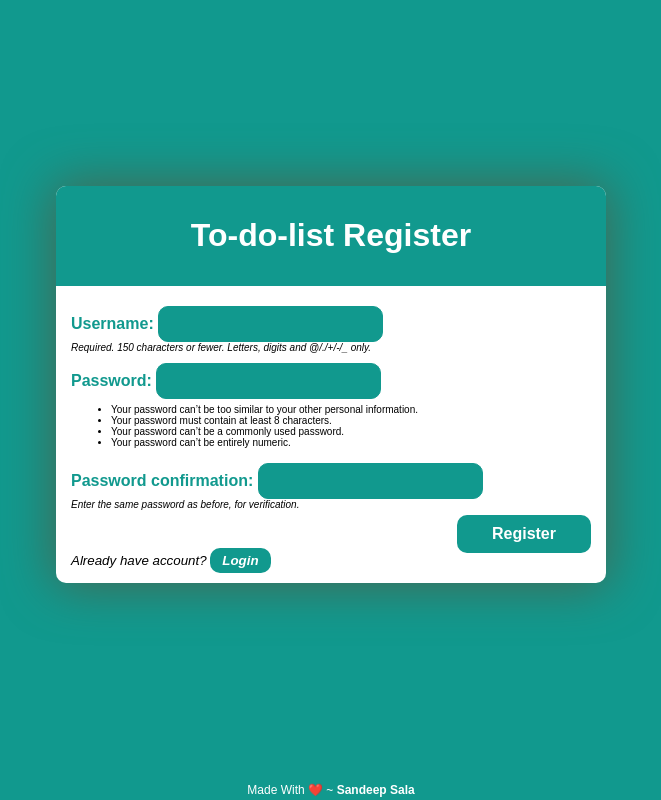
After one commit to sandeep-sala/to-do-list-dj, a Django app: page /register/ in a window 1280 px wide. The commit adds this page. Shown: the whole page, without its empty margins (309-970 px from the left). Run offline with Django 4.2, Linux system fonts and the light colour scheme.

Commit message:
Updated to do functionality

```diff
--- a/config/settings.py
+++ b/config/settings.py
@@ -106,12 +106,15 @@ AUTH_PASSWORD_VALIDATORS = [
 
 LANGUAGE_CODE = 'en-us'
 
-TIME_ZONE = 'UTC'
+TIME_ZONE = 'Asia/Kolkata'
 
 USE_I18N = True
 
 USE_TZ = True
 
+LOGIN_REDIRECT_URL = "login/"
+
+LOGIN_URL = "login/"
 
 # Static files (CSS, JavaScript, Images)
 # https://docs.djangoproject.com/en/4.0/howto/static-files/
--- /dev/null
+++ b/todoApp/static/todoApp/css/style.css
@@ -0,0 +1,315 @@
+:root {
+    --black: #322d2dbd;
+    --light-black: #466753;
+    --green: #11998e;
+    --blue: #0000ff;
+    --light-green: #bedad8;
+    --dark-green: #0b1f09b5;
+    --red: #fb6589;
+    --white: #ffffff;
+}
+
+*, *:before, *:after {
+    margin: 0;
+    font-family: sans-serif;
+    box-sizing: inherit;
+}
+
+a {
+    text-decoration: none !important;
+    color: var(--black);
+}
+
+.main-div_warapper {
+    background: var(--green);
+    height: 96vh;
+    box-sizing: border-box;
+    display: flex;
+    justify-content: center;
+    align-items: center;
+    font-size: 16px;
+}
+
+.main-div {
+    width: 550px;
+    max-width: 80%;
+    max-height: 480px;
+    background: var(--white);
+    box-sizing: border-box;
+    border-radius: 10px;
+    box-shadow: 0px 0px 50px 3px var(--light-black);
+}
+
+.helptext {
+    display: block;
+    font-size: x-small;
+    font-style: italic;
+}
+
+.main-header {
+    background: var(--green);
+    height: auto;
+    min-height: 100px;
+    color: var(--white);
+    box-sizing: border-box;
+    padding: 0px 15px 0px 15px;
+    display: flex;
+    justify-content: center;
+    flex-direction: column;
+    border-radius: 10px 10px 0px 0px;
+}
+
+.main-section {
+    box-sizing: border-box;
+    padding: 15px;
+    display: flex;
+    flex-direction: column;
+    justify-content: space-between;
+}
+
+.main-section form.register p, div.main-section > form.create-form p {
+    padding: 5px 0px;
+    box-sizing: border-box;
+}
+
+.main-section > p {
+    font-size: smaller;
+    font-style: italic;
+}
+
+div.main-section > p > a {
+    background: var(--green);
+    padding: 5px 12px;
+    color: var(--white);
+    border: none;
+    font-weight: bold;
+    border-radius: 10px;
+    text-decoration: none;
+}
+
+div.main-section form.register input[type=submit], .search, .create-task, div.main-section > form.create-form input[type=submit] {
+    background: var(--green);
+    padding: 10px 35px;
+    color: var(--white);
+    border: none;
+    font-weight: bold;
+    border-radius: 10px;
+    float: right;
+    text-decoration: none;
+    cursor: pointer;
+}
+
+.logout {
+    background: var(--red);
+    padding: 5px 10px;
+    color: var(--white);
+    border: none;
+    border-radius: 10px;
+    font-weight: bold;
+    text-decoration: none;
+}
+
+.clear {
+    background: var(--blue);
+}
+
+#search-area {
+    padding: 8px;
+    box-sizing: border-box;
+    border: 1px solid var(--green);
+    width: 23em;
+    border-radius: 10px 0px 0px 10px;
+    outline: none;
+}
+
+.search {
+    padding: 8px 14px;
+    border-radius: 0px 10px 10px 0px;
+}
+
+.create-task {
+    padding: 8px 35px;
+}
+
+div.main-section > form.register > ul {
+    font-size: x-small;
+}
+
+div.main-section > form.register label, div.main-section > form.create-form label {
+    color: var(--green);
+    font-weight: bold;
+}
+
+div.main-section > form.create-form label {
+    display: block;
+}
+
+div.main-section > form.create-form input, div.main-section > form.create-form textarea {
+    width: 100%;
+}
+
+div.main-section > form.create-form #id_complete {
+    display: inline-block;
+    width: auto;
+}
+
+div.main-section > form.register input, div.main-section > form.create-form input, div.main-section > form.create-form textarea {
+    border: 1px solid var(--green);
+    font-size: 16px;
+    padding: 8px;
+    border-radius: 10px;
+    background: var(--green);
+    outline: none;
+    color: var(--white);
+}
+
+div.main-section > form.create-form textarea {
+    max-height: 82px;
+    overflow-y: auto;
+    resize: none;
+}
+
+.profile-header {
+    display: flex;
+    justify-content: space-between;
+    width: 100%;
+    align-items: flex-end;
+}
+
+.to-do-content {
+    margin-top: 1em;
+    overflow-y: auto;
+    max-height: 15em;
+}
+
+.to-do-content::-webkit-scrollbar {
+    width: 8px;
+}
+
+.to-do-content::-webkit-scrollbar-button {
+    height: 5px;
+}
+
+.to-do-content::-webkit-scrollbar-thumb {
+    background: var(--green);
+    border-radius: 2rem;
+}
+
+.to-do-content-cards .to-do-content-cards-info .time {
+    opacity: 0.5;
+    font-size: 0.8rem;
+    text-align: inherit;
+}
+
+.to-do-content-cards {
+    display: grid;
+    grid-template-columns: auto 1fr auto;
+    align-items: center;
+    gap: 15px;
+    padding: 10px 20px 10px 5px;
+    border-bottom: 1px solid #d8e8de;
+}
+
+.to-do-content-cards-info {
+    overflow-x: hidden;
+    display: block;
+}
+
+.to-do-content-card-checkbox {
+    width: 25px;
+    text-align: center;
+    height: 25px;
+    border-radius: 50%;
+    border: 2px solid var(--green);
+    color: var(--green);
+    font-weight: 700;
+    cursor: pointer;
+    text-decoration: none;
+}
+
+.to-do-content-card-checkbox-complete {
+    background: var(--green);
+    color: var(--white);
+}
+
+.to-do-content-cards-info .to-do-content-card-task {
+    overflow-x: hidden;
+    white-space: nowrap;
+    text-overflow: ellipsis;
+}
+
+.to-do-content-cards.to-do-content-finish .to-do-content-cards-info {
+    opacity: 0.5;
+    display: block;
+}
+
+.to-do-content-cards.to-do-content-finish .to-do-content-cards-info .to-do-content-card-task {
+    text-decoration: line-through;
+}
+
+.to-do-content-cards .to-do-content-card-delete-btn {
+    visibility: hidden;
+    width: 26px;
+    height: 26px;
+    font-size: 15px;
+    border-radius: 50%;
+    border: 2px solid var(--red);
+    cursor: pointer;
+    text-align: center;
+}
+
+.to-do-content-cards:hover {
+    background: var(--light-green);
+}
+
+.to-do-content-cards:hover .to-do-content-card-delete-btn {
+    visibility: visible;
+}
+
+div.main-header > h1 {
+    text-align: center;
+}
+
+.profile-header-wrapper {
+    padding: 15px 0px 4px;
+}
+
+.profile-header-wrapper h1 {
+    text-align: center;
+}
+
+.profile-header-wrapper h2 > span {
+    color: var(--red);
+}
+
+.profile-header-wrapper > p {
+    text-align: end;
+}
+
+footer.main-div_footer {
+    position: fixed;
+    bottom: 0;
+    text-align: center;
+    width: 100%;
+    color: var(--white);
+    font-size: 12px;
+    padding: 3px;
+    background: var(--green);
+}
+
+::-webkit-scrollbar-track {
+    -webkit-box-shadow: inset 0 0 6px var(--light-black);
+    border-radius: 10px;
+    background-color: var(--white);
+}
+
+::-webkit-scrollbar {
+    width: 8px;
+    background-color: var(--white);
+}
+
+::-webkit-scrollbar-thumb {
+    border-radius: 10px;
+    -webkit-box-shadow: inset 0 0 6px var(--light-black);
+    background-color: var(--green);
+}
--- /dev/null
+++ b/todoApp/templates/todoApp/base.html
@@ -0,0 +1,28 @@
+{% load static %}
+<!DOCTYPE html>
+<html lang="en">
+<head>
+    <meta charset="UTF-8">
+    <meta name="description" content="To do List">
+    <meta name="keywords" content="todo,tasklist,todo-list">
+    <meta name="author" content="Sandeep Sala">
+    <meta name="viewport" content="width=device-width, initial-scale=1.0">
+    <title>{% block title_block %}To do List{% endblock title_block %}</title>
+    <link rel="icon" href="{% static 'todoApp/img/circle-cropped.png' %}" type="image/icon type">
+    <link rel="stylesheet" href="{% static 'todoApp/css/style.css' %}">
+    <script src="{% static 'todoApp/js/app.js' %}"></script>
+</head>
+<body class="main-div_warapper">
+    <div class="main-div">
+        <div class="main-header">
+            {% block header_content %}
+            {% endblock header_content %}
+        </div>
+        <div class="main-section">
+            {% block main_content %}
+            {% endblock main_content %}
+        </div>
+    </div>
+    <footer class="main-div_footer">Made With ❤️ ~ <b>Sandeep Sala</b></footer>
+</body>
+</html>
--- /dev/null
+++ b/todoApp/templates/todoApp/register.html
@@ -0,0 +1,16 @@
+{% extends 'todoApp/base.html' %}
+
+{% block title_block %}Register{% endblock title_block %}
+
+{% block header_content %}
+<h1>To-do-list Register</h1>
+{% endblock header_content %}
+
+{% block main_content %}
+<form class="register" method="POST" action="{% url 'taskRegister' %}">
+    {% csrf_token %}
+    {{ form.as_p }}
+    <input type="submit" value="Register">
+</form>
+<p>Already have account? <a href="{% url 'taskLogin' %}">Login</a></p>
+{% endblock main_content %}
--- a/todoApp/templates/todoApp/task_confirm_delete.html
+++ b/todoApp/templates/todoApp/task_confirm_delete.html
@@ -1,3 +1,6 @@
+{% extends 'todoApp/base.html' %}
+
+{% block content %}
 <a href="{% url 'taskList' %}">Back</a>
 <h1>Delete Task</h1>
 <form method="POST" action="{% url 'taskDelete' task.id %}">
@@ -5,3 +8,4 @@
     <p>Are you sure?</p>
     <input type="submit" value="Delete">
 </form>
+{% endblock content %}
--- a/todoApp/templates/todoApp/task_detail.html
+++ /dev/null
@@ -1,2 +0,0 @@
-<a href="{% url 'taskList' %}">Back</a>
-<h1>{{ task.title }}</h1>
--- a/todoApp/urls.py
+++ b/todoApp/urls.py
@@ -1,10 +1,14 @@
 from django.urls import path
-from .views import taskList, taskDetail, taskCreate, taskUpdate, taskDelete
+from .views import *
 
 urlpatterns = [
     path('', taskList, name="taskList"),
-    path('task/<int:pk>/', taskDetail, name="taskDetail"),
+    path('login/', taskLogin, name="taskLogin"),
+    path('register/', taskRegister, name="taskRegister"),
+    path('logout/', taskLogout, name="taskLogout"),
     path('task-create/', taskCreate, name="taskCreate"),
     path('task-update/<int:pk>/', taskUpdate, name="taskUpdate"),
     path('task-delete/<int:pk>/', taskDelete, name="taskDelete"),
+    path('task-delete-all/', taskDeleteAll, name="taskDeleteAll"),
+    path('task-complete/<int:id>/<int:value>/', completeTask, name="completeTask"),
 ]
--- a/todoApp/views.py
+++ b/todoApp/views.py
@@ -1,34 +1,99 @@
-from django.shortcuts import render
-from django.http import HttpResponse
-from django.views.generic import ListView, DetailView, CreateView, UpdateView, DeleteView
+from django.views.generic import FormView, ListView, CreateView, UpdateView
+from django.views.generic.edit import *
+from django.http import HttpResponseRedirect
+from django.contrib.auth.views import LoginView, LogoutView
+from django.contrib.auth.mixins import LoginRequiredMixin
+from django.contrib.auth.forms import UserCreationForm
+from django.contrib.auth import login, logout
 from django.urls import reverse_lazy
 from .models import Task
+from django.utils import timezone
 
-class TaskList(ListView):
-    model = Task
-    context_object_name = "task_list"
+class TaskLogin(LoginView):
+    template_name = 'todoApp/login.html'
+    next_page = reverse_lazy("taskList")
 
-class TaskDetail(DetailView):
-    model = Task
-    context_object_name = "task"
+class TaskLogout(LoginRequiredMixin, LogoutView):
+    next_page = reverse_lazy("taskList")
 
-class TaskCreate(CreateView):
-    model = Task
-    fields = "__all__"
+class TaskRegister(FormView):
+    template_name = 'todoApp/register.html'
+    form_class = UserCreationForm
     success_url = reverse_lazy("taskList")
 
-class TaskUpdate(UpdateView):
+    def form_valid(self, form):
+        user = form.save()
+        if user:
+            login(self.request, user)
+        return super(TaskRegister, self).form_valid(form)
+
+    def get(self, *args, **kwargs):
+        if self.request.user.is_authenticated:
+            redirect_to = self.get_success_url()
+            if redirect_to == self.request.path:
+                raise ValueError(
+                    "Redirection loop for authenticated user detected. Check that "
+                    "your LOGIN_REDIRECT_URL doesn't point to a login page."
+                )
+            return HttpResponseRedirect(redirect_to)
+        return super(TaskRegister, self).get(*args, **kwargs)
+
+class TaskList(LoginRequiredMixin, ListView):
     model = Task
-    fields = "__all__"
+
+    def get_context_data(self, **kwargs):
+        context = super().get_context_data(**kwargs)
+        context['task_list'] = context['task_list'].filter(user=self.request.user)
+        context['count'] = context['task_list'].filter(complete=False).count()
+        context['today_date'] = timezone.localtime()
+        search_input = self.request.GET.get("search-area") or ""
+        if search_input:
+            context['task_list'] = context['task_list'].filter(
+                title__icontains=search_input)
+            context['search_input'] = search_input
+        return context
+
+class TaskCreate(LoginRequiredMixin, CreateView):
+    model = Task
+    template_name = "todoApp/task_create.html"
+    fields = ["title", "description"]
     success_url = reverse_lazy("taskList")
 
-class TaskDelete(DeleteView):
+    def form_valid(self, form):
+        form.instance.user = self.request.user
+        return super(TaskCreate, self).form_valid(form)
+
+class TaskUpdate(LoginRequiredMixin, UpdateView):
     model = Task
-    context_object_name = "task"
+    template_name = "todoApp/task_update.html"
+    fields = ["title", "description", "complete"]
     success_url = reverse_lazy("taskList")
 
+
+def taskDelete(request, pk):
+    try:
+        Task.objects.get(user=request.user,pk=pk).delete()
+    except:
+        pass
+    return HttpResponseRedirect(reverse_lazy("taskList"))
+
+def taskDeleteAll(request):
+    Task.objects.filter(user=request.user).delete()
+    return HttpResponseRedirect(reverse_lazy("taskList"))
+
+def completeTask(request, id, value):
+    try:
+        task_obj = Task.objects.get(user=request.user,pk=id)
+        task_obj.complete = value
+        task_obj.save()
+    except:
+        pass
+    return HttpResponseRedirect(reverse_lazy("taskList"))
+
+
+taskLogin = TaskLogin.as_view()
+taskLogout = TaskLogout.as_view()
+taskRegister = TaskRegister.as_view()
 taskList = TaskList.as_view()
-taskDetail = TaskDetail.as_view()
 taskCreate = TaskCreate.as_view()
 taskUpdate = TaskUpdate.as_view()
-taskDelete = TaskDelete.as_view()
```
Also changed, not shown: todoApp/templates/todoApp/login.html (added, +16 -0 lines), todoApp/templates/todoApp/task_create.html (added, +21 -0 lines), todoApp/templates/todoApp/task_form.html (deleted, +0 -7 lines), todoApp/templates/todoApp/task_list.html (+51 -17 lines), todoApp/templates/todoApp/task_update.html (added, +21 -0 lines), todoApp/static/todoApp/img/circle-cropped.png (added), todoApp/static/todoApp/js/app.js (added).
